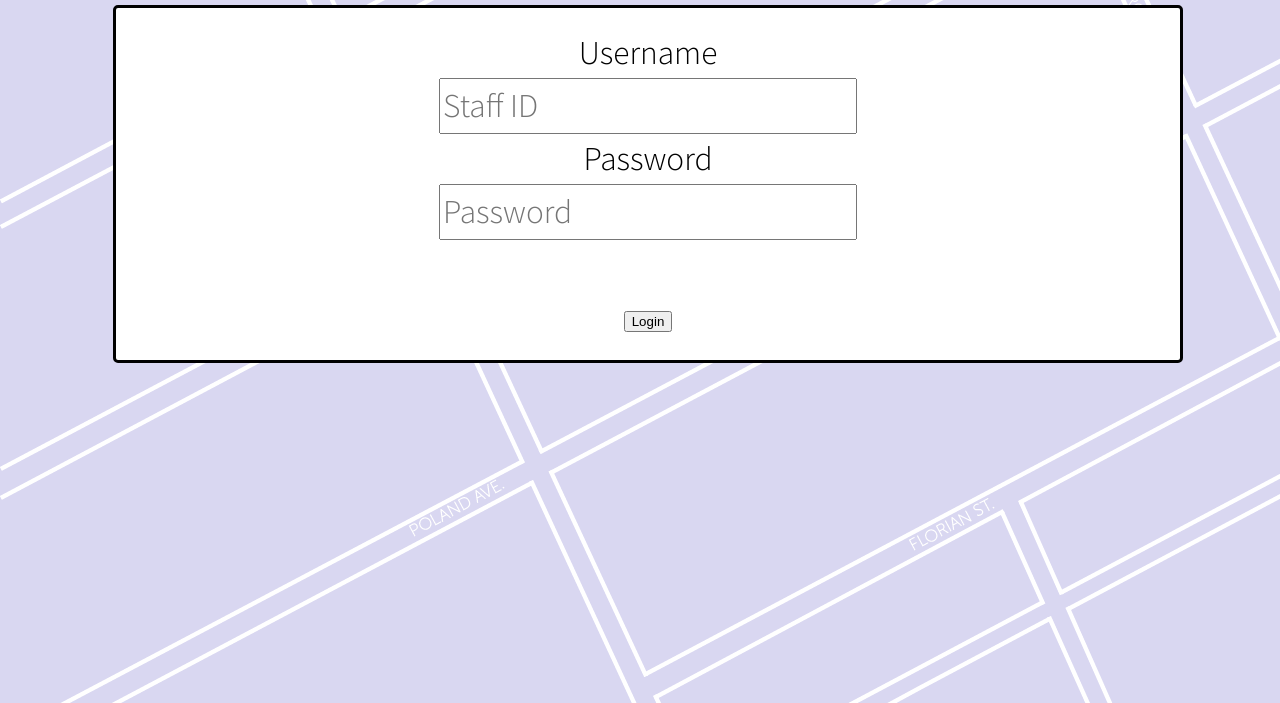
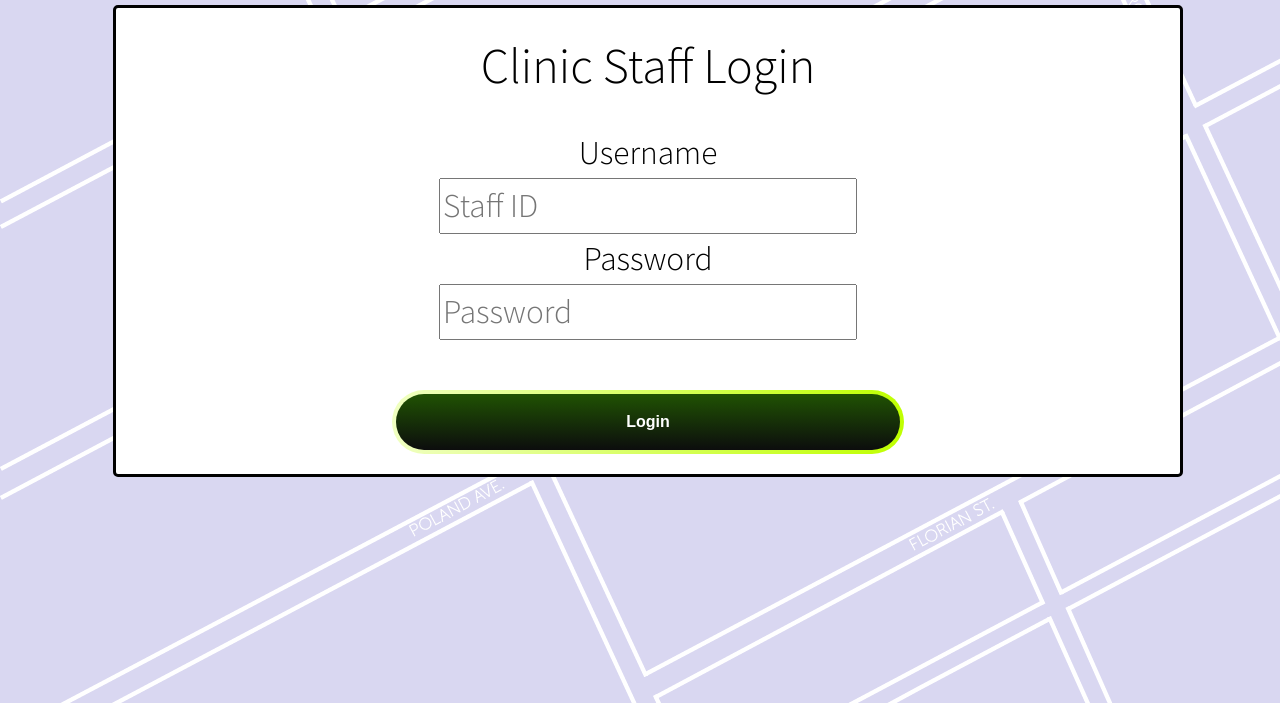
Before and after one commit to aliasadi84/Covid-19-Testing-Registration-Website, a PHP site: page /stafflogin.php in a window 1280 px wide; the page is wider, and only the part inside the window is pictured. Shown: the part 97-800 px from the top of that part. Run offline with PHP 8.4, Linux system fonts and the light colour scheme; some libraries are stand-ins or nearby versions.

Commit message:
css and cosmetic changes

```diff
--- a/stafflogin.php
+++ b/stafflogin.php
@@ -6,7 +6,7 @@ session_start();
 //If a clinic session is already running without loging out from the clinic session,
 //it will be directed toward doctordashboard.php(file) in clinic(folder).
 if (isset($_SESSION['staffSession']) != "") {
-header("Location: staff/doctordasboard.php");
+header("Location: staff/doctordashboard.php");
 }
 if (isset($_POST['login']))
 {
@@ -50,7 +50,7 @@ header("Location: staff/doctordashboard.php");
     <script src="https://kit.fontawesome.com/95c473646d.js" crossorigin="anonymous"></script>
     <!--fontawesome link that connects fontawesome with the page-->
     <link rel="stylesheet" href="assets/css/main.css">
-    <link rel="stylesheet" href="assets/css/submit.css">
+    <link rel="stylesheet" href="assets/css/button.css">
     <link rel="stylesheet" href="assets/css/account.css">
     <!--end of css design files-->
 </head>
@@ -58,7 +58,7 @@ header("Location: staff/doctordashboard.php");
 Main Page of the WCHC Clinic Website-->
 <header>
     <div class="hero-image">
-        <a href="https://www.waynecountyhealthy.com" ><img src="assets/pp.png" width="50%"></a>
+        <a href="index.php" ><img src="assets/pp.png" width="50%"></a>
         <!--The image is located inside the assets(folder) -> img(folder) -> pp.png -->
     </div>
 </header>
@@ -67,6 +67,7 @@ Main Page of the WCHC Clinic Website-->
 
 <body>
     <div class="bf">
+        <h2>Clinic Staff Login</h2>
         <form class="form" role="form" method="POST" accept-charset="UTF-8">
             <!--The text field to enter the Username-->
             <label>Username</label><br>
```
